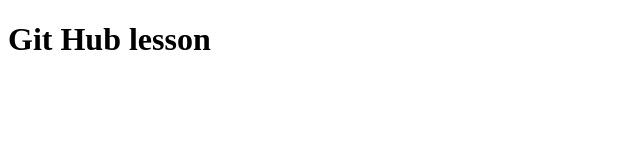
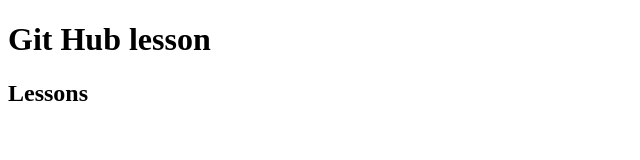
Before and after one commit to thadarlinlei272-netizen/Git-Lesson, a plain HTML site: page index.html in a window 1280 px wide. Shown: the whole page, without its empty margins (0-640 px from the left). Drawn offline with Linux system fonts and the light colour scheme.

Commit message:
add h2 element

```diff
--- a/index.html
+++ b/index.html
@@ -7,5 +7,6 @@
 </head>
 <body>
     <h1>Git Hub lesson</h1>
+    <h2>Lessons</h2>
 </body>
 </html>
```
